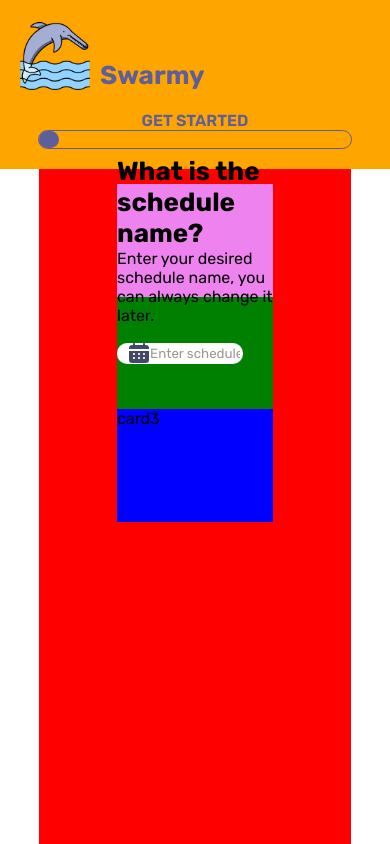
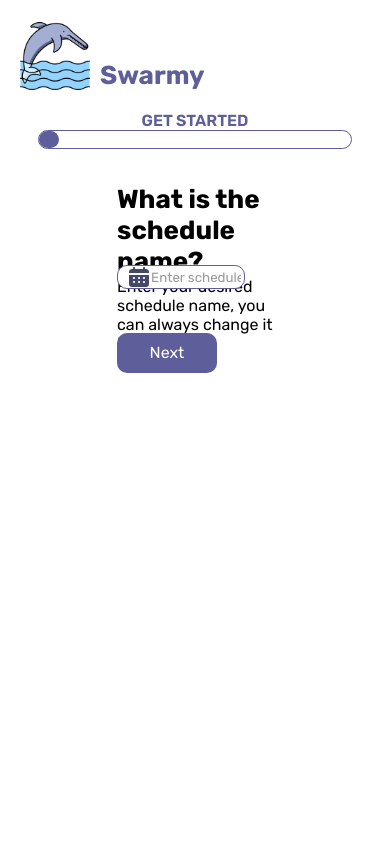
Before and after one commit to jkagullo/Scheduling-PSO, a Flask app: page /schedname in a window 390 px wide. Run offline with Flask 3, Linux system fonts and the light colour scheme.

```diff
--- a/app/static/css/schedname.css
+++ b/app/static/css/schedname.css
@@ -14,7 +14,6 @@
     color: #5E5E9A;
     display: flex;
     flex-direction: column;
-    background-color: orange;
 }
 
 .logo{
@@ -69,7 +68,6 @@
 }
 
 .content{
-    background-color: red;
     width: 80vw;
     height: 80vh;
     margin: 0 auto;
@@ -81,8 +79,7 @@
 .question{
     margin-top: 5%;
     width:50%;
-    height: 50%;
-    background-color: blue;
+    height: 40%;
 }
 
 .body-text{
@@ -91,27 +88,22 @@
 }
 
 .card1{
-    background-color: violet;
     width: 100%;
-    height: 33.33%;
+    height: 30%;
     display: flex;
     flex-direction: column;
-    justify-content: center;
 }
 
 .card2{
-    background-color: green;
     width: 100%;
-    height: 33.33%;
+    height: 25%;
     display: flex;
     flex-direction: column;
-    justify-content: center;
 }
 
 .card3{
-    background-color: blue;
     width: 100%;
-    height: 33.33%;
+    height: 20%;
 }
 .head{
     font-size: 26px;
@@ -139,10 +131,28 @@
     border-top-right-radius: 10px;
     border-bottom-left-radius: 10px;
     border-bottom-right-radius: 10px;
-    border: none;
+    border: 1px solid #5E5E9A;
 }
 
 .input-container input[type="text"]::placeholder {
     color: #999; /* Placeholder text color */
     /* Adjust the position of the placeholder text */
 }
+
+.input-container input[type="text"]:focus {
+    border-color: #5E5E9A; /* Change the border color when the input is focused */
+}
+
+.next{
+    height: 40px;
+    width: 100px;
+    border-top-left-radius: 10px;
+    border-top-right-radius: 10px;
+    border-bottom-left-radius: 10px;
+    border-bottom-right-radius: 10px;
+    border: none;
+    background-color: #5E5E9A;
+    font-size: 16px;
+    color: white;
+    cursor: pointer;
+}
--- a/app/templates/schedname.html
+++ b/app/templates/schedname.html
@@ -38,7 +38,7 @@
                 </form>
             </div>
             <div class="card3">
-                <p>card3</p>
+                <button class="next">Next</button>
             </div>
         </div>
     </div>
```
